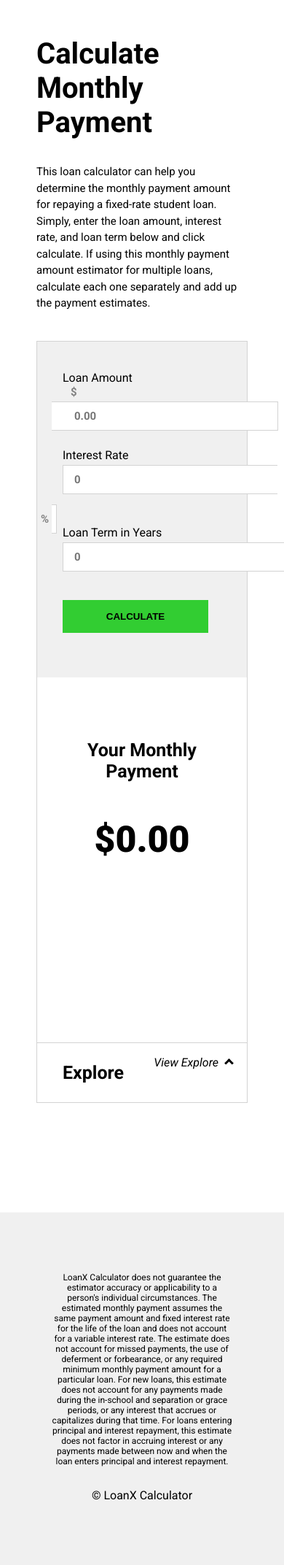
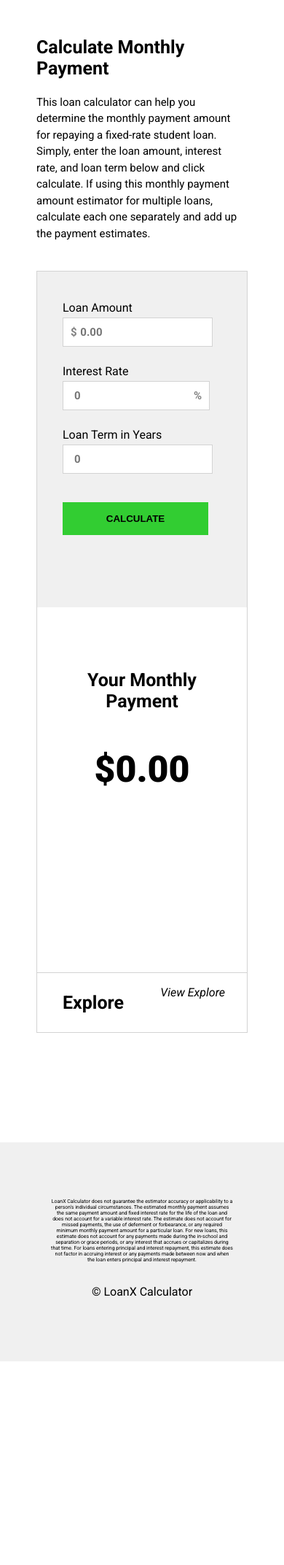
Before and after one commit to t-mcneal/loanx, a Flask app: page / in a window 390 px wide. Shown: the part 76-2220 px from the top of the page at 73% size. After the commit the page ends 1941 px from the top, so only its background shows below. Run offline with Flask 2, Linux system fonts and the light colour scheme.

Commit message:
Add support for medium and small screen sizes

```diff
--- a/loanx/static/css/index.css
+++ b/loanx/static/css/index.css
@@ -222,41 +222,3 @@ h3 {
     transform: rotate(-135deg);
     -webkit-transform: rotate(-135deg);
 }
-
-@media (max-width: 800px) {
-    .flex-container {
-        display: flex;
-        flex-flow: row wrap;
-    }
-
-    .flex-item-right, .flex-item-left {
-        flex: 50%;
-    }
-
-    #calcBox {
-        border: solid;
-        border-color: #D3D3D3;
-        border-width: thin;
-        background: linear-gradient(#F0F0F0 25%, #FFFFFF 25%);
-    }
-
-    input[type=text] {
-        font-family: 'Roboto', sans-serif;
-        font-weight: bold;
-        font-size: 15px;
-        margin-top: 10px;
-        margin-bottom: 30px;
-        margin-right: 100px;
-        padding: 5px;
-        border: none;
-        text-decoration: none;
-        -moz-appearance: textfield;
-    }
-
-    .overview {
-        width: 95%;
-        margin-bottom: 40px;
-        line-height: 1.5em;
-        font-size: 15px;
-    }
-}
--- /dev/null
+++ b/loanx/static/css/medium_screen/index_medium.css
@@ -0,0 +1,76 @@
+@media (max-width: 1007px) {
+    .flex-container {
+        display: flex;
+        flex-flow: row nowrap;
+    }
+
+    .flex-item-right, .flex-item-left {
+        flex: 50%;
+    }
+
+    #calcBox {
+        border: solid;
+        border-color: #D3D3D3;
+        border-width: thin;
+        background: linear-gradient(90deg, #F0F0F0 50%, #FFFFFF 50%);
+    }
+
+    #txtExtraPayment {
+        margin-right: 0;
+    }
+
+    #txtLoanAmount {
+        margin-right: -8px;
+    }
+
+    #txtYearsToRepay {
+        margin-right: 0;
+
+    }
+
+    .dollarSign {
+        margin-right: -30px;
+    }
+
+    #percentSign {
+        margin-left: -115px;
+    }
+
+    input[type=text] {
+        font-family: 'Roboto', sans-serif;
+        font-weight: bold;
+        font-size: 15px;
+        margin-top: 10px;
+        margin-bottom: 30px;
+        padding: 5px;
+        size: 10;
+        border: none;
+        background-color: #ffffff;
+        text-decoration: none;
+        -moz-appearance: textfield;
+
+    }
+
+    .input-wrapper {
+        border: solid;
+        border-width: thin;
+        border-color: #D3D3D3;
+        background-color: #ffffff;
+        margin-left: 15px;
+        padding: 10px;
+        font-size: 15px;
+        font-weight: bold;
+    }
+
+    #btnSchedule {
+        width: 220px;
+        margin-top: 65px;
+    }
+
+    .overview {
+        width: 70%;
+        margin-bottom: 40px;
+        line-height: 1.5em;
+        font-size: 15px;
+    }
+}
--- /dev/null
+++ b/loanx/static/css/small_screen/index_small.css
@@ -0,0 +1,91 @@
+@media (max-width: 640px) {
+    #calcHeader {
+        font-size: 25px;
+    }
+
+    .flex-container {
+        display: flex;
+        flex-flow: row wrap;
+    }
+
+    .flex-item-right, .flex-item-left {
+        flex: 50%;
+    }
+
+    #calcBox {
+        border: solid;
+        border-color: #D3D3D3;
+        border-width: thin;
+        background: linear-gradient(#F0F0F0 25%, #FFFFFF 25%);
+    }
+
+    #txtExtraPayment {
+        margin-right: 0;
+    }
+
+    #txtLoanAmount {
+        margin-right: -8px;
+    }
+
+    #txtYearsToRepay {
+        margin-right: 0;
+
+    }
+
+    .dollarSign {
+        margin-right: -30px;
+    }
+
+    #percentSign {
+        margin-left: -115px;
+    }
+
+    input[type=text] {
+        font-family: 'Roboto', sans-serif;
+        font-weight: bold;
+        font-size: 15px;
+        margin-top: 10px;
+        margin-bottom: 30px;
+        padding: 5px;
+        size: 10;
+        border: none;
+        background-color: #ffffff;
+        text-decoration: none;
+        -moz-appearance: textfield;
+
+    }
+
+    .input-wrapper {
+        border: solid;
+        border-width: thin;
+        border-color: #D3D3D3;
+        background-color: #ffffff;
+        margin-left: 15px;
+        padding: 10px;
+        font-size: 15px;
+        font-weight: bold;
+    }
+
+    .overview {
+        width: 95%;
+        margin-bottom: 40px;
+        line-height: 1.5em;
+        font-size: 15px;
+    }
+
+    footer #disclaimer {
+        font-size: 7px;
+    }
+
+    #btnSchedule {
+        display: none;
+    }
+
+    .arrow {
+        display: none;
+    }
+
+    #scheduleTable {
+        display: none;
+    }
+}
--- a/loanx/static/js/index.js
+++ b/loanx/static/js/index.js
@@ -4,7 +4,7 @@
  * server, and the server returns the required monthly payment amount and an HTML
  * formatted table containing the amortization schedule.
  *
- * @return {boolean} false
+ * @return {boolean} false: keeps page from reloading after request to server
  */
 $(document).ready(function() {
     $("#btnCalculate").click(function() {
@@ -32,7 +32,7 @@ $(document).ready(function() {
  * payment amount, an HTML formatted table of the amortization schedule, and details
  * of the shorter repayment period.
  *
- * @return {Boolean} false
+ * @return {boolean} false: keeps page from reloading after request to server
  */
 $(document).ready(function() {
     $("#btnApplyExtraPay").click(function() {
@@ -148,9 +148,11 @@ $(document).ready(function() {
  * @function viewSchedule
  */
 function viewSchedule() {
-    document.getElementById("scheduleDataFrame").style.display = "table"; // data.schedule (returned from server) ID selector is scheduleDataFrame
-    document.getElementById("scheduleHeader").style.display = "block";
-    document.getElementById("scheduleViewButton").innerHTML = '<button type="button" id="btnSchedule" onclick="hideSchedule();">Hide Amortization Schedule<\/button><p><i class="arrow down"></i></p>';
+    if (screen.width > 640) {
+        document.getElementById("scheduleDataFrame").style.display = "table"; // data.schedule (returned from server) ID selector is scheduleDataFrame
+        document.getElementById("scheduleHeader").style.display = "block";
+        document.getElementById("scheduleViewButton").innerHTML = '<button type="button" id="btnSchedule" onclick="hideSchedule();">Hide Amortization Schedule<\/button><p><i class="arrow down"></i></p>';
+    }
 }
 
 
--- a/loanx/templates/index.html
+++ b/loanx/templates/index.html
@@ -2,6 +2,8 @@
 
 {% block css %}
     <link rel="stylesheet" href="{{ url_for('static', filename='css/index.css') }}">
+    <link rel="stylesheet" href="{{ url_for('static', filename='css/medium_screen/index_medium.css') }}">
+    <link rel="stylesheet" href="{{ url_for('static', filename='css/small_screen/index_small.css') }}">
 {% endblock %}
 
 {% block main %}
```
